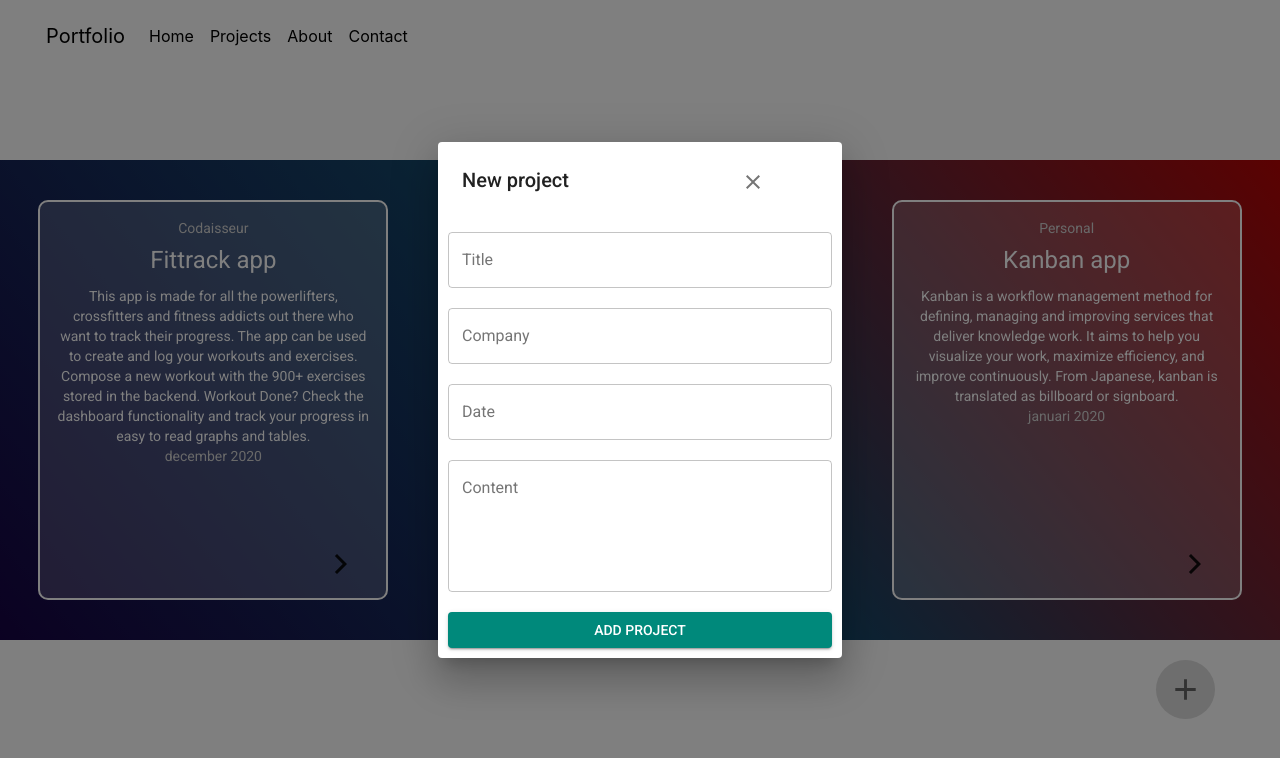
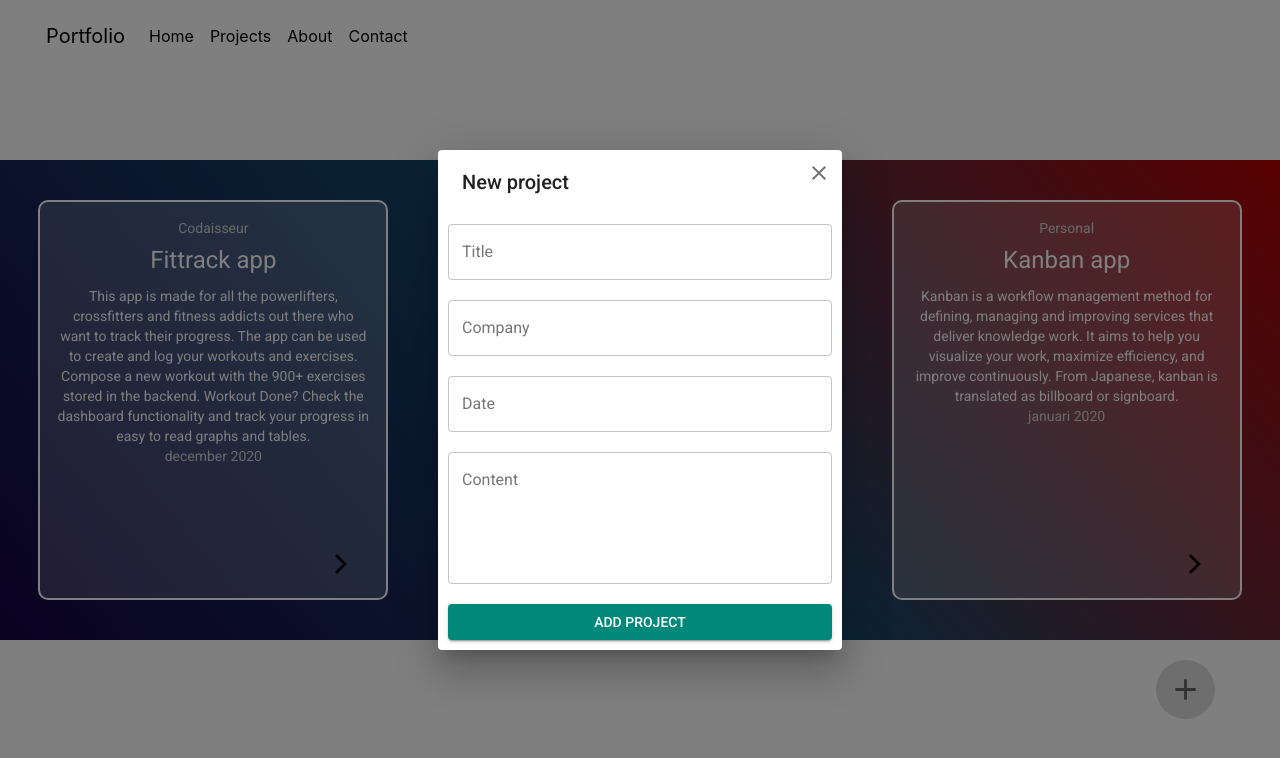
Before and after one commit to Sjouke91/Portfolio-website, a React (Create React App) app: page /projects in a window 1280 px wide. Both pictures are taken after a click on the button 1185 px from the left and 689 px from the top of the page. Shown: the top 758 px of the page. Built offline with nearby package versions, Linux system fonts and the light colour scheme; a web font is replaced by a local one.

Commit message:
Added styling

```diff
--- a/src/pages/projects/components/Dialog.js
+++ b/src/pages/projects/components/Dialog.js
@@ -16,12 +16,17 @@ export default function PopUpDialog({ addProject, open, setOpen }) {
   return (
     <div>
       <Dialog aria-labelledby="simple-dialog-title" open={open}>
-        <DialogTitle style={{ display: "flex" }} id="simple-dialog-title">
-          New project
-          <IconButton onClick={setOpen} style={{ marginLeft: "160px" }}>
+        <div style={{ display: "flex", justifyContent: "flex-end" }}>
+          <DialogTitle id="simple-dialog-title" style={{ marginRight: "auto" }}>
+            New project
+          </DialogTitle>
+          <IconButton
+            onClick={setOpen}
+            style={{ width: "2vw", height: "2vw", margin: "10px" }}
+          >
             <CloseIcon />
           </IconButton>
-        </DialogTitle>
+        </div>
         <form
           noValidate
           autoComplete="off"
```
Also changed, not shown: 1 other file (tests, documents, lock files or other folders).
